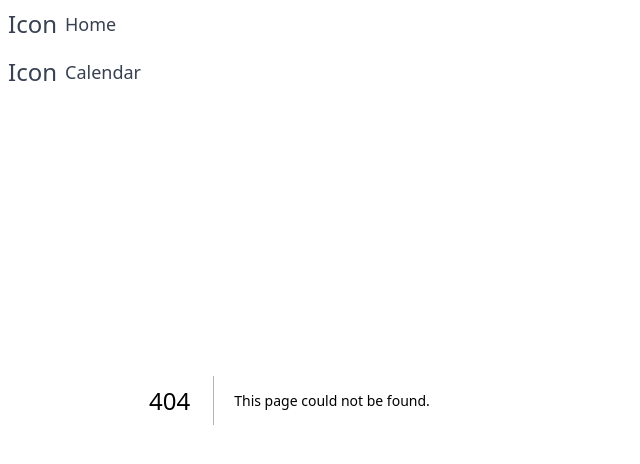
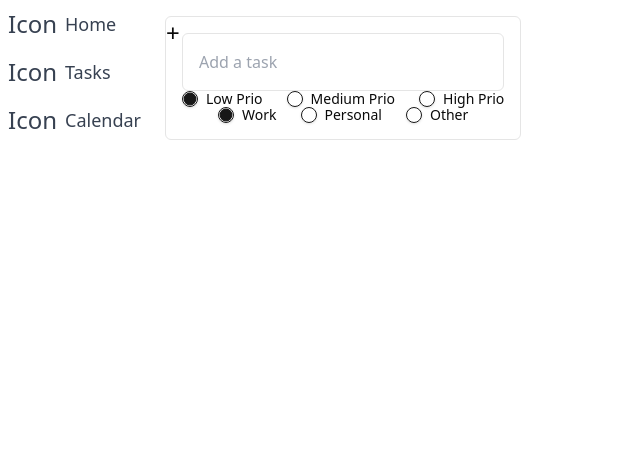
Before and after one commit to enzorod10/hub, a Next.js app: page /tasks in a window 1280 px wide. Before the commit this address had no page. Shown: the top 464 px of the page, without its empty margins (0-640 px from the left). Built offline with nearby package versions, Linux system fonts and the light colour scheme.

Commit message:
created tasks page and refactored some code

```diff
--- a/app/page.tsx
+++ b/app/page.tsx
@@ -1,31 +1,10 @@
 'use client';
 import { useEffect, useState } from "react";
-import { Task, TaskType, Priority } from "./types";
-import { v4 as uuidv4 } from 'uuid';
-import { Label } from "@/components/ui/label"
-import { RadioGroup, RadioGroupItem } from "@/components/ui/radio-group"
-import MainArea from "@/components/MainArea";
-
-// Very fast and raw code to get Ai intergration done quickly.
-// Will refactor later.
+import MainArea from "@/components/main-area";
 
 export default function Home() {
-  const [tasks, setTasks] = useState<Task[]>([]);
-  const [taskName, setTaskName] = useState<string>('');
-  const [type, setType] = useState<TaskType>("work");
-  const [selectedPriority, setSelectedPriority] = useState<Priority>("low");
   const [geoLocation, setGeoLocation] = useState<{lat: number, lon: number} | undefined>();
   const [weather, setWeather] = useState<any>();
-
-  const handleAddTask = (e) => {
-    e.preventDefault();
-    setTasks((prevTasks) => [...prevTasks, {
-      name: taskName,
-      priority: selectedPriority,
-      type,
-      done: false,
-      id: uuidv4() }]);
-  }
 
   useEffect(() => {
     const callFunc = async () => {
@@ -89,62 +68,6 @@ export default function Home() {
             </div>
           </div>
         </div>
-        <div>
-          <div>
-            <textarea />
-          </div>
-          <div className="w-full border relative rounded-md p-4 gap-4 justify-center">
-            <form>
-              <input onChange={(e) => setTaskName(e.target.value)} type="text" placeholder="Add a task" className="w-full border rounded-md p-4" />
-              <RadioGroup value={selectedPriority} onValueChange={(value: string) => setSelectedPriority(value as Priority)} className="flex items-center justify-center space-x-4">
-                <div className="flex items-center space-x-2">
-                  <RadioGroupItem value="low" id="r1" />
-                  <Label htmlFor="r1">Low Prio</Label>
-                </div>
-                <div className="flex items-center space-x-2">
-                  <RadioGroupItem value="medium" id="r2" />
-                  <Label htmlFor="r2">Medium Prio</Label>
-                </div>
-                <div className="flex items-center space-x-2">
-                  <RadioGroupItem value="high" id="r3" />
-                  <Label htmlFor="r3">High Prio</Label>
-                </div>
-              </RadioGroup>
-              <RadioGroup value={type} onValueChange={(value: string) => setType(value as TaskType)} className="flex items-center justify-center space-x-4">
-                <div className="flex items-center space-x-2">
-                  <RadioGroupItem value="work" id="r4" />
-                  <Label htmlFor="r4">Work</Label>
-                </div>
-                <div className="flex items-center space-x-2">
-                  <RadioGroupItem value="personal" id="r5" />
-                  <Label htmlFor="r5">Personal</Label>
-                </div>
-                <div className="flex items-center space-x-2">
-                  <RadioGroupItem value="other" id="r6" />
-                  <Label htmlFor="r6">Other</Label>
-                </div>
-              </RadioGroup>
-              <button onClick={(e) => handleAddTask(e)} className="text-2xl absolute left-0 top-0">
-                +
-              </button>
-            </form>
-            <div>
-              {tasks?.map((task) => (
-                <div key={task.id} className="flex flex-col items-center justify-center border rounded-md p-4 max-w-sm w-full">
-                  <div>
-                    {task.name}
-                  </div>
-                  <div>
-                    {task.priority}
-                  </div>
-                  <div>
-                    {task.type}
-                  </div>
-                </div>
-              ))}
-            </div>
-          </div>
-        </div>
       </div>
     </div>
   );
--- /dev/null
+++ b/app/tasks/page.tsx
@@ -0,0 +1,79 @@
+'use client';
+import { useState } from "react";
+import { v4 as uuidv4 } from 'uuid';
+import { Task, TaskType, Priority } from "@/app/types";
+import { RadioGroup, RadioGroupItem } from "@/components/ui/radio-group"
+import { Label } from "@/components/ui/label"
+
+export default function Tasks() {
+  const [tasks, setTasks] = useState<Task[]>([]);
+  const [taskName, setTaskName] = useState<string>('');
+  const [type, setType] = useState<TaskType>("work");
+  const [selectedPriority, setSelectedPriority] = useState<Priority>("low");
+
+  const handleAddTask = (e) => {
+    e.preventDefault();
+    setTasks((prevTasks) => [...prevTasks, {
+      name: taskName,
+      priority: selectedPriority,
+      type,
+      done: false,
+      id: uuidv4() }]);
+  }
+
+  return (
+    <div className="m-4">
+        <div className="w-full border relative rounded-md p-4 gap-4 justify-center">
+        <form>
+            <input onChange={(e) => setTaskName(e.target.value)} type="text" placeholder="Add a task" className="w-full border rounded-md p-4" />
+            <RadioGroup value={selectedPriority} onValueChange={(value: string) => setSelectedPriority(value as Priority)} className="flex items-center justify-center space-x-4">
+            <div className="flex items-center space-x-2">
+                <RadioGroupItem value="low" id="r1" />
+                <Label htmlFor="r1">Low Prio</Label>
+            </div>
+            <div className="flex items-center space-x-2">
+                <RadioGroupItem value="medium" id="r2" />
+                <Label htmlFor="r2">Medium Prio</Label>
+            </div>
+            <div className="flex items-center space-x-2">
+                <RadioGroupItem value="high" id="r3" />
+                <Label htmlFor="r3">High Prio</Label>
+            </div>
+            </RadioGroup>
+            <RadioGroup value={type} onValueChange={(value: string) => setType(value as TaskType)} className="flex items-center justify-center space-x-4">
+            <div className="flex items-center space-x-2">
+                <RadioGroupItem value="work" id="r4" />
+                <Label htmlFor="r4">Work</Label>
+            </div>
+            <div className="flex items-center space-x-2">
+                <RadioGroupItem value="personal" id="r5" />
+                <Label htmlFor="r5">Personal</Label>
+            </div>
+            <div className="flex items-center space-x-2">
+                <RadioGroupItem value="other" id="r6" />
+                <Label htmlFor="r6">Other</Label>
+            </div>
+            </RadioGroup>
+            <button onClick={(e) => handleAddTask(e)} className="text-2xl absolute left-0 top-0">
+            +
+            </button>
+        </form>
+        <div>
+            {tasks?.map((task) => (
+            <div key={task.id} className="flex flex-col items-center justify-center border rounded-md p-4 max-w-sm w-full">
+                <div>
+                {task.name}
+                </div>
+                <div>
+                {task.priority}
+                </div>
+                <div>
+                {task.type}
+                </div>
+            </div>
+            ))}
+        </div>
+        </div>
+    </div>
+  );
+}
--- a/components/nav.tsx
+++ b/components/nav.tsx
@@ -1,4 +1,5 @@
 import { navItems } from "@/constants/nav"
+import Link from "next/link"
 import React from "react"
 
 function Nav(){
@@ -6,10 +7,12 @@ function Nav(){
         <div className="flex flex-col">
             {navItems.map((item) => {
                 return (
-                    <div key={item.id} className="flex items-center gap-2 p-2 text-gray-700 hover:bg-gray-100 rounded-md">
+                    <Link key={item.id} href={
+                        item.href
+                    } className="flex items-center gap-2 p-2 text-gray-700 hover:bg-gray-100 rounded-md">
                         <div className={`iconify text-2xl`} data-icon={item.icon}>Icon </div>
                         <div className="text-lg font-medium">{item.name}</div>
-                    </div>
+                    </Link>
                 )})}
         </div>
 
--- a/constants/nav.ts
+++ b/constants/nav.ts
@@ -14,6 +14,12 @@ export const navItems: NavItem[] = [
     },
     {
         id: 1,
+        name: 'Tasks',
+        href: '/tasks',
+        icon: 'check'
+    },
+    {
+        id: 2,
         name: 'Calendar',
         href: '/calendar',
         icon: 'calendar'
```
Also changed, not shown: components/main-area.tsx (renamed from components/MainArea.tsx).
